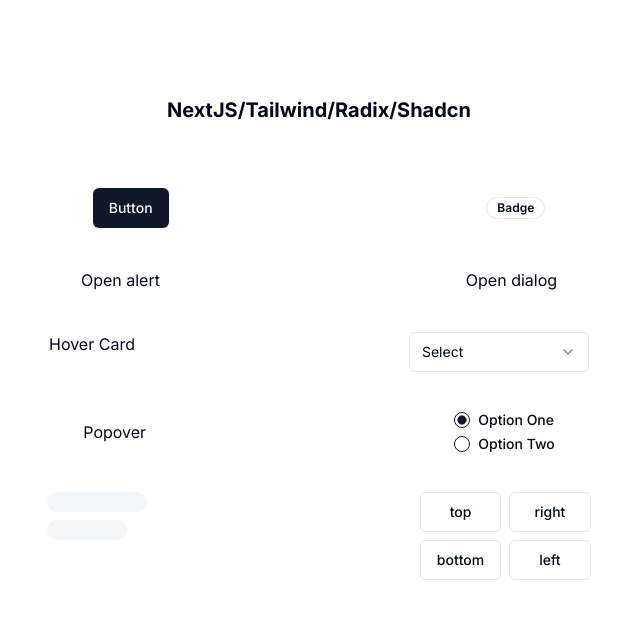
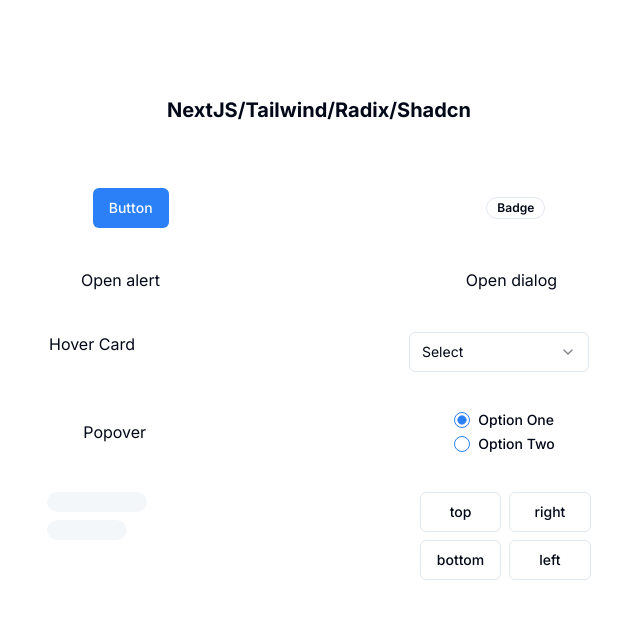
Before and after one commit to AymericFiguie/nextjs-tailwind-radix, a Next.js app: page / in a window 1280 px wide. Shown: the top 618 px of the page, without its empty margins (321-961 px from the left). Built offline with nearby package versions, Linux system fonts and the light colour scheme.

Commit message:
improve: Changed primary color to Fastory blue color

```diff
--- a/app/globals.css
+++ b/app/globals.css
@@ -19,7 +19,7 @@
     --border: 214.3 31.8% 91.4%;
     --input: 214.3 31.8% 91.4%;
 
-    --primary: 222.2 47.4% 11.2%;
+    --primary: 215 93% 57%;
     --primary-foreground: 210 40% 98%;
 
     --secondary: 210 40% 96.1%;
@@ -52,7 +52,7 @@
     --border: 217.2 32.6% 17.5%;
     --input: 217.2 32.6% 17.5%;
 
-    --primary: 210 40% 98%;
+    --primary: 215 93% 57%;
     --primary-foreground: 222.2 47.4% 11.2%;
 
     --secondary: 217.2 32.6% 17.5%;
```
